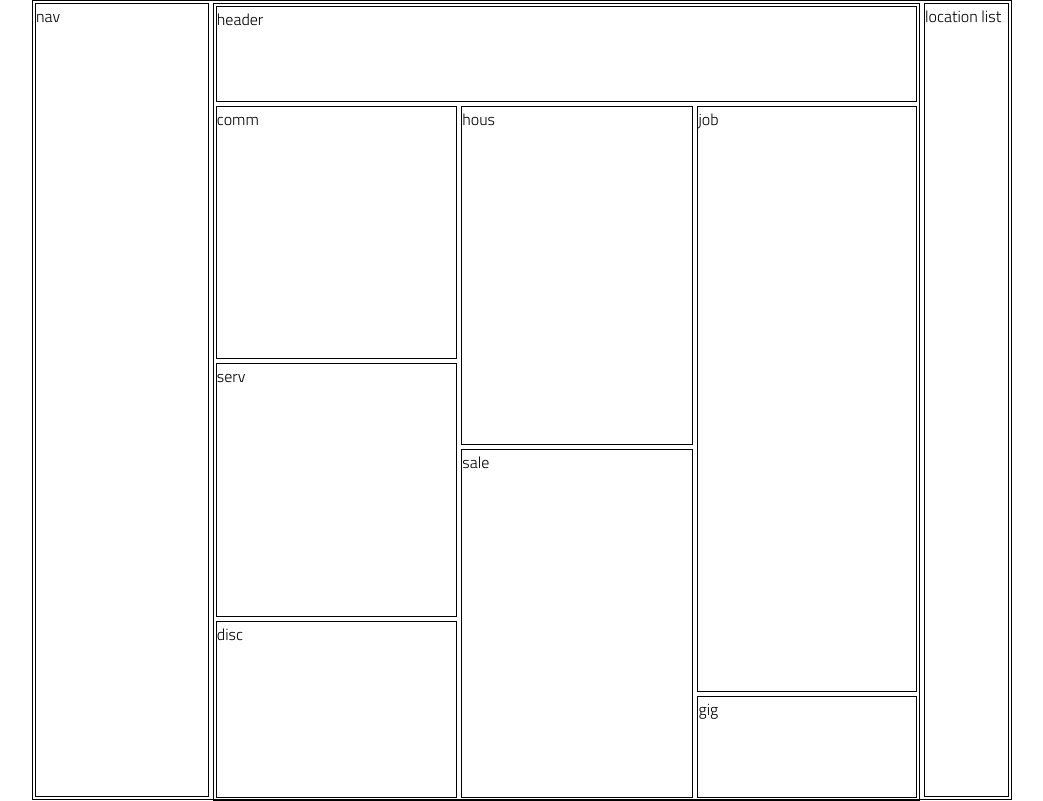
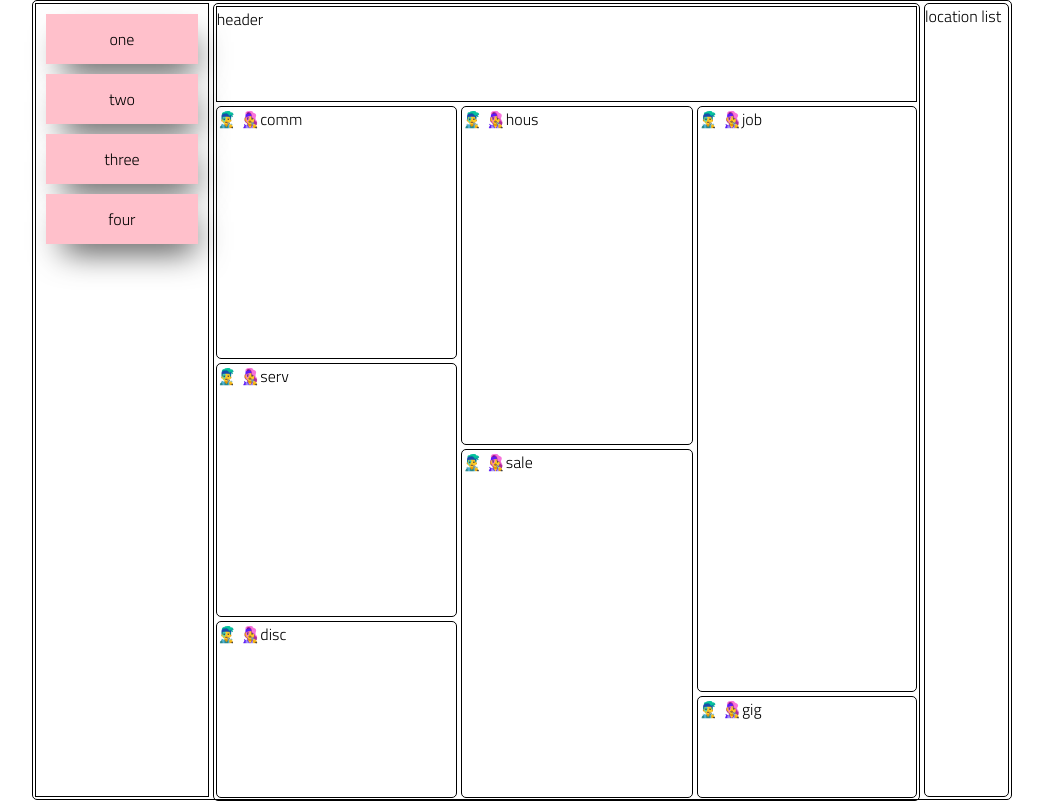
Before and after one commit to dpcairns/craigslist-mock, a plain HTML site: page index.html in a window 1280 px wide. Shown: the whole page, without its empty margins (118-1161 px from the left). Drawn offline with Linux system fonts and the light colour scheme.

Commit message:
add animation

```diff
--- a/index.html
+++ b/index.html
@@ -16,7 +16,23 @@
     <main>
         <div class="border container">
             <nav class="border">
-                nav
+                <ul>
+                    <li>
+                        one
+                    </li>
+                    <li>
+                        two
+                    </li>
+
+                    <li>
+                        three
+                    </li>
+
+                    <li>
+                        four
+                    </li>
+
+                </ul>
             </nav>
             <div class="content border">
                <header class="border">header</header>
--- a/styles/style.css
+++ b/styles/style.css
@@ -19,6 +19,10 @@ body {
     --footer-height: 25px;
 
     font-family: 'Titillium Web', sans-serif;
+}
+
+div {
+    border-radius: 5px;;
 }
 
 .border {
@@ -90,3 +94,26 @@ section {
     "discussion for-sale jobs"
     "discussion for-sale gig";
 }
+
+li {
+    background: pink;
+    margin: 10px;
+    height: 50px;
+    display: flex;
+    justify-content: center;
+    align-items: center;
+    transition: all .2s ease-in-out;
+    cursor: pointer;
+    box-shadow: 7px 17px 33px -10px rgba(0,0,0,0.75);
+}
+
+li:hover {
+    background:crimson;
+    transform: scale(2) rotate3d(1, 1, 1, 45deg);
+    box-shadow: 7px 17px 99px -10px rgba(0,0,0,0.75);
+
+}
+
+section div::before {
+    content: '👨‍🎤 👩‍🎤';
+}
```
